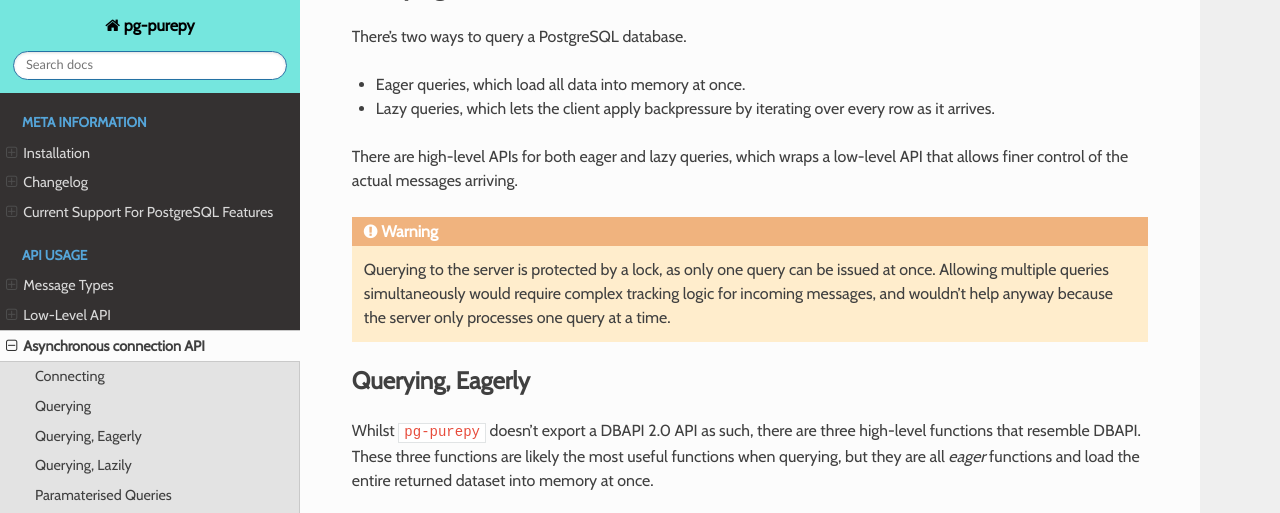
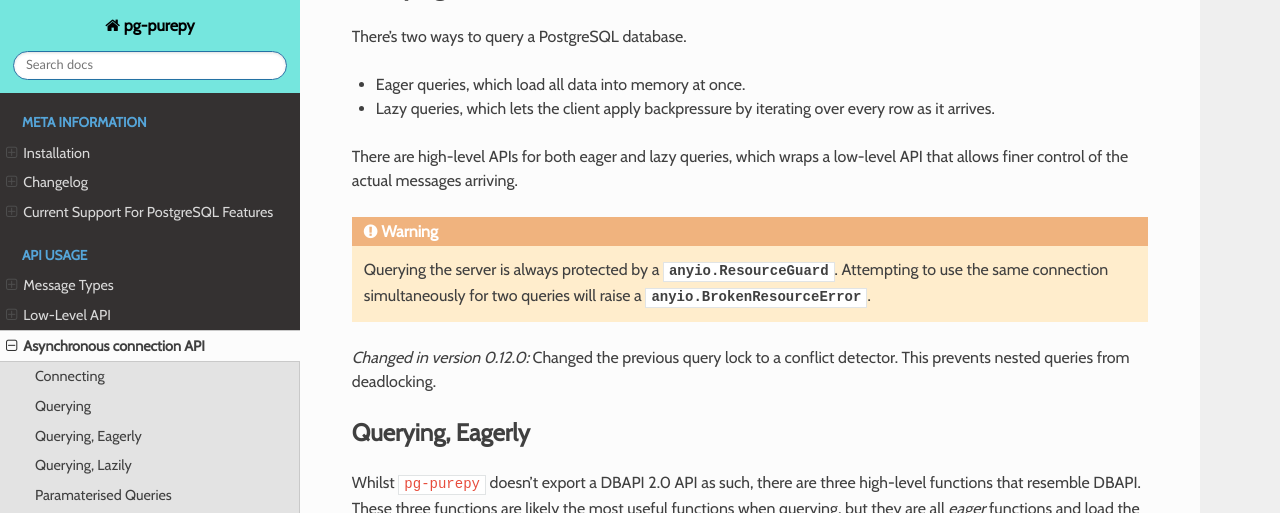
Before and after one commit to Fuyukai/pg-purepy, a Sphinx documentation site: the page built from docs/api-midlevel.rst, in a window 1280 px wide and 900 px high, scrolled down 734 px, cut to the strip 0-513 px from the top of the window. Built offline with Sphinx 7.4.7 and the Read the Docs theme 3.1.0, drawn with Linux system fonts in a browser that asks for light colours; some web fonts are replaced.

Commit message:
Switch from a lock to a ResourceGuard.

```diff
--- a/docs/api-midlevel.rst
+++ b/docs/api-midlevel.rst
@@ -37,9 +37,14 @@ finer control of the actual messages arriving.
 
 .. warning::
 
-    Querying to the server is protected by a lock, as only one query can be issued at once. Allowing
-    multiple queries simultaneously would require complex tracking logic for incoming messages, and
-    wouldn't help anyway because the server only processes one query at a time.
+    Querying the server is always protected by a :class:`anyio.ResourceGuard`. Attempting to use
+    the same connection simultaneously for two queries will raise a
+    :class:`anyio.BrokenResourceError`.
+
+.. versionchanged:: 0.12.0
+
+    Changed the previous query lock to a conflict detector. This prevents nested queries from
+    deadlocking.
 
 Querying, Eagerly
 -----------------
--- a/docs/changelog.rst
+++ b/docs/changelog.rst
@@ -13,6 +13,9 @@ Changelog
 
 - Cleaned up the :class:`.QueryResult` API significantly. It's no longer a context manager, and has
   better properties for row counts.
+
+- The connection now uses a conflict detector instead of a lock to prevent nested queries from
+  deadlocking.
 
 0.11.1 (2024-07-30)
 -------------------
```
Also changed, not shown: 2 other files.
